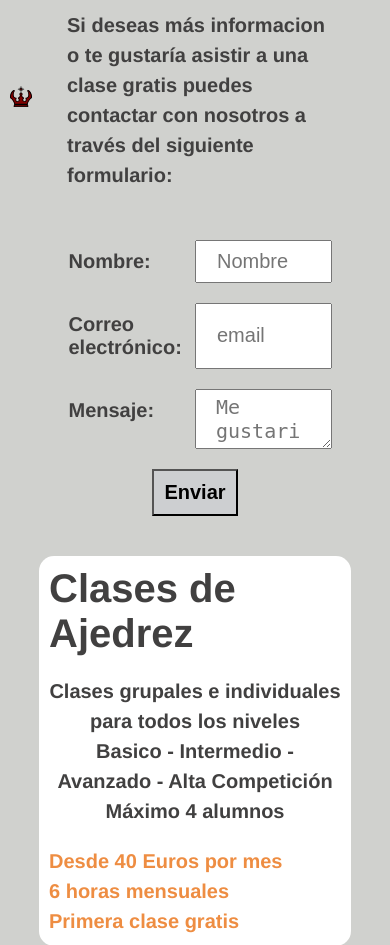
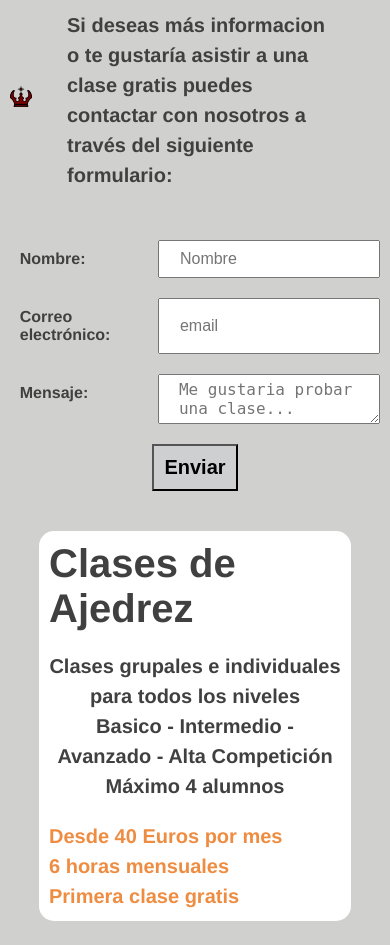
Before and after one commit to Gongit01/ClasesAjedrez, a Node server app: page / in a window 390 px wide. Shown: the part 3261-4206 px from the top of the page. After the commit the page ends 4182 px from the top, so only its background shows below. Run offline with Node 20, Linux system fonts and the light colour scheme.

Commit message:
Add files via upload

```diff
--- a/public/styles/style1.css
+++ b/public/styles/style1.css
@@ -177,10 +177,10 @@ header .logo .elementobarra {
 @media  screen and (max-width: 700px) {
 
   header {
-  width: 100%;
+    width: 100%;
   }
   .CajaFondo {
-  width:100%;
+    width:100%;
   }
   .CajaClases {
     width:80%;
@@ -191,6 +191,28 @@ header .logo .elementobarra {
   .CajaMetodo{
     width:100%;
   }
+
+
+  .Formulario{
+    width: 95%;
+  }
+  .Formulario label{
+    width: 40%;
+    font-size: 16px;
+  }
+.Formulario input{
+  width: 60%;
+  font-size: 16px;
+}
+.Formulario textarea{
+  width: 60%;
+  max-width: 60%;
+  font-size: 16px;
+}
+
+
+
+
   .CajaRespuesta{
   font-size: 20px;
   }
```
